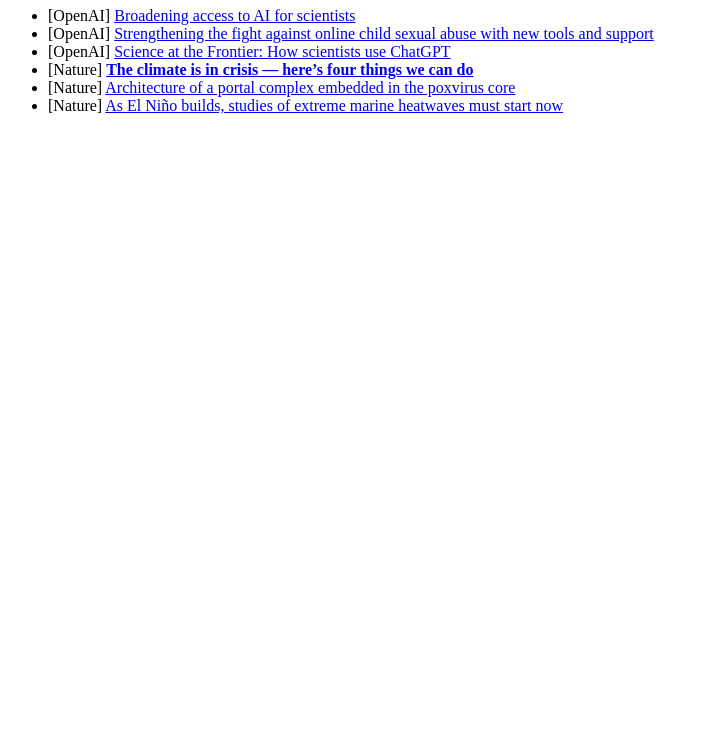
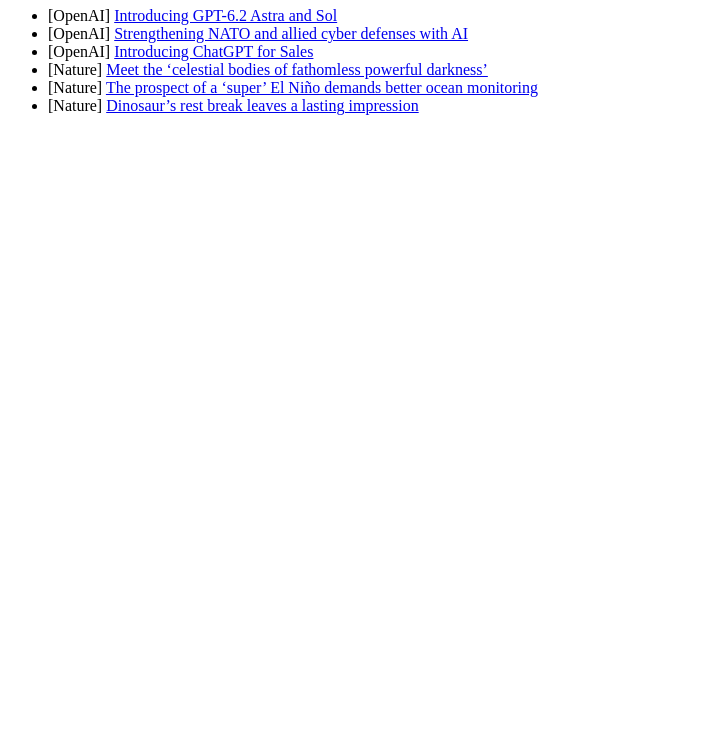
Before and after one commit to FloodTao/my-news-factory, a plain HTML site: page index.html in a window 1280 px wide. Shown: the part 68-800 px from the top of the page, without its empty margins (0-708 px from the left). Drawn offline with Linux system fonts and the light colour scheme.

Commit message:
Update News Report

```diff
--- a/index.html
+++ b/index.html
@@ -1 +1 @@
-<html><meta charset='utf-8'><body><h1>今日全球资讯</h1><ul><li>[OpenAI] <a href='https://openai.com/index/expanding-chatgpt-for-academic-researchers'>Broadening access to AI for scientists</a></li><li>[OpenAI] <a href='https://openai.com/index/strengthening-online-child-safety'>Strengthening the fight against online child sexual abuse with new tools and support</a></li><li>[OpenAI] <a href='https://openai.com/index/science-at-the-frontier'>Science at the Frontier: How scientists use ChatGPT</a></li><li>[Nature] <a href='https://www.nature.com/articles/d41586-026-03760-2'><b>The climate is in </b><b>crisis</b><b> — here’s four things we can do</b></a></li><li>[Nature] <a href='https://www.nature.com/articles/s41586-026-11399-2'>Architecture of a portal complex embedded in the poxvirus core</a></li><li>[Nature] <a href='https://www.nature.com/articles/d41586-026-03715-7'>As El Niño builds, studies of extreme marine heatwaves must start now</a></li></ul></body></html>
+<html><meta charset='utf-8'><body><h1>今日全球资讯</h1><ul><li>[OpenAI] <a href='https://openai.com/index/introducing-gpt-6-2-astra-sol'>Introducing GPT-6.2 Astra and Sol</a></li><li>[OpenAI] <a href='https://openai.com/index/strengthening-nato-allied-cyber-defences-ai'>Strengthening NATO and allied cyber defenses with AI</a></li><li>[OpenAI] <a href='https://openai.com/index/introducing-chatgpt-for-sales'>Introducing ChatGPT for Sales</a></li><li>[Nature] <a href='https://www.nature.com/articles/d41586-026-03750-4'>Meet the ‘celestial bodies of fathomless powerful darkness’</a></li><li>[Nature] <a href='https://www.nature.com/articles/d41586-026-03744-2'>The prospect of a ‘super’ El Niño demands better ocean monitoring</a></li><li>[Nature] <a href='https://www.nature.com/articles/d41586-026-03749-x'>Dinosaur’s rest break leaves a lasting impression</a></li></ul></body></html>
```
